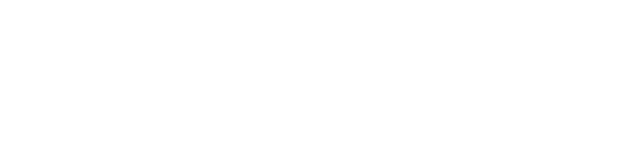
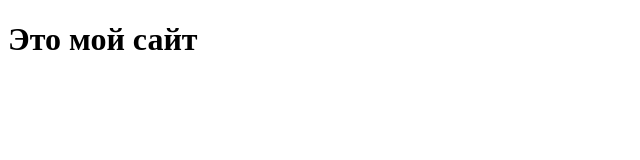
Before and after one commit to nbvf1910/mysite, a plain HTML site: page index.html in a window 1280 px wide. Shown: the whole page, without its empty margins (0-640 px from the left). Drawn offline with Linux system fonts and the light colour scheme.

Commit message:
apdate index html

```diff
--- a/index.html
+++ b/index.html
@@ -7,6 +7,6 @@
     <title>Document</title>
 </head>
 <body>
-
+    <h1>Это мой сайт</h1>
 </body>
 </html>
```
